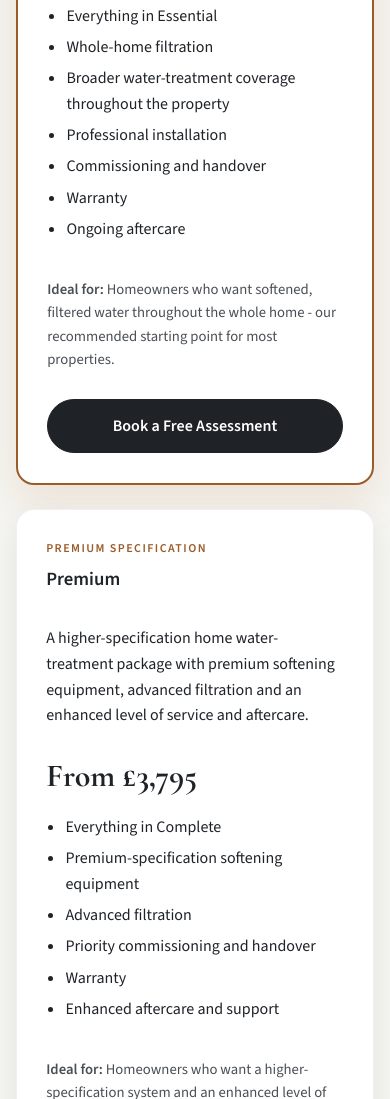
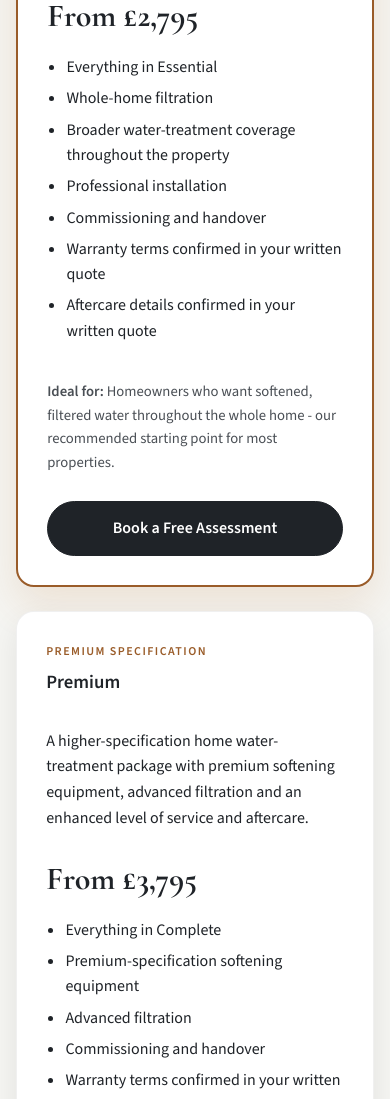
Before and after one commit to davidphilipstark1993/Eastyorkshirerenovations, a website: page water-treatment.html in a window 390 px wide. Shown: the part 7411-8510 px from the top of the page. Drawn offline with nearby package versions, Linux system fonts and the light colour scheme.

Commit message:
Water page: qualify unverified warranty/aftercare claims, add phone and WhatsApp contact options
Co-Authored-By: Claude Sonnet 5.5 <noreply@anthropic.com>

```diff
--- a/assets/js/water-treatment-data.js
+++ b/assets/js/water-treatment-data.js
@@ -34,8 +34,8 @@ window.WATER_TREATMENT_DATA = {
         "Water softening to reduce hardness and limescale",
         "Professional installation",
         "Commissioning and handover",
-        "Warranty",
-        "Ongoing aftercare"
+        "Warranty terms confirmed in your written quote",
+        "Aftercare details confirmed in your written quote"
       ],
       idealFor: "Homeowners who want a properly specified, professionally installed softening solution for hardness and limescale throughout the property.",
       popular: false,
@@ -54,8 +54,8 @@ window.WATER_TREATMENT_DATA = {
         "Broader water-treatment coverage throughout the property",
         "Professional installation",
         "Commissioning and handover",
-        "Warranty",
-        "Ongoing aftercare"
+        "Warranty terms confirmed in your written quote",
+        "Aftercare details confirmed in your written quote"
       ],
       idealFor: "Homeowners who want softened, filtered water throughout the whole home - our recommended starting point for most properties.",
       popular: true,
@@ -72,9 +72,9 @@ window.WATER_TREATMENT_DATA = {
         "Everything in Complete",
         "Premium-specification softening equipment",
         "Advanced filtration",
-        "Priority commissioning and handover",
-        "Warranty",
-        "Enhanced aftercare and support"
+        "Commissioning and handover",
+        "Warranty terms confirmed in your written quote",
+        "Aftercare details confirmed in your written quote"
       ],
       idealFor: "Homeowners who want a higher-specification system and an enhanced level of ongoing service.",
       popular: false,
@@ -94,8 +94,8 @@ window.WATER_TREATMENT_DATA = {
         "Premium drinking-water tap",
         "Professional installation",
         "Commissioning and handover",
-        "Warranty",
-        "Ongoing aftercare"
+        "Warranty terms confirmed in your written quote",
+        "Aftercare details confirmed in your written quote"
       ],
       idealFor: "Homeowners who want complete whole-home treatment plus the highest level of drinking-water filtration.",
       popular: false,
--- a/water-treatment.html
+++ b/water-treatment.html
@@ -228,6 +228,8 @@
                 Preferred contact method
                 <select name="preferredContact" required>
                   <option value="">Please select</option>
+                  <option value="Phone call">Phone call</option>
+                  <option value="WhatsApp or text">WhatsApp or text</option>
                   <option value="Email">Email</option>
                 </select>
               </label>
@@ -302,8 +304,8 @@
                 <li>Water softening to reduce hardness and limescale</li>
                 <li>Professional installation</li>
                 <li>Commissioning and handover</li>
-                <li>Warranty</li>
-                <li>Ongoing aftercare</li>
+                <li>Warranty terms confirmed in your written quote</li>
+                <li>Aftercare details confirmed in your written quote</li>
               </ul>
             </article>
             <article class="card package-card package-card--popular">
@@ -318,8 +320,8 @@
                 <li>Broader water-treatment coverage throughout the property</li>
                 <li>Professional installation</li>
                 <li>Commissioning and handover</li>
-                <li>Warranty</li>
-                <li>Ongoing aftercare</li>
+                <li>Warranty terms confirmed in your written quote</li>
+                <li>Aftercare details confirmed in your written quote</li>
               </ul>
             </article>
             <article class="card package-card">
@@ -331,9 +333,9 @@
                 <li>Everything in Complete</li>
                 <li>Premium-specification softening equipment</li>
                 <li>Advanced filtration</li>
-                <li>Priority commissioning and handover</li>
-                <li>Warranty</li>
-                <li>Enhanced aftercare and support</li>
+                <li>Commissioning and handover</li>
+                <li>Warranty terms confirmed in your written quote</li>
+                <li>Aftercare details confirmed in your written quote</li>
               </ul>
             </article>
             <article class="card package-card">
@@ -348,8 +350,8 @@
                 <li>Premium drinking-water tap</li>
                 <li>Professional installation</li>
                 <li>Commissioning and handover</li>
-                <li>Warranty</li>
-                <li>Ongoing aftercare</li>
+                <li>Warranty terms confirmed in your written quote</li>
+                <li>Aftercare details confirmed in your written quote</li>
               </ul>
             </article>
           </div>
```
